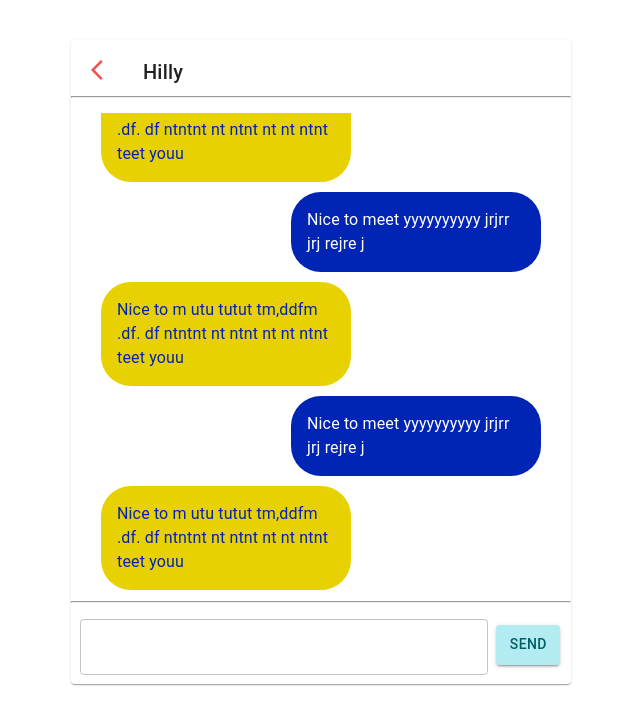
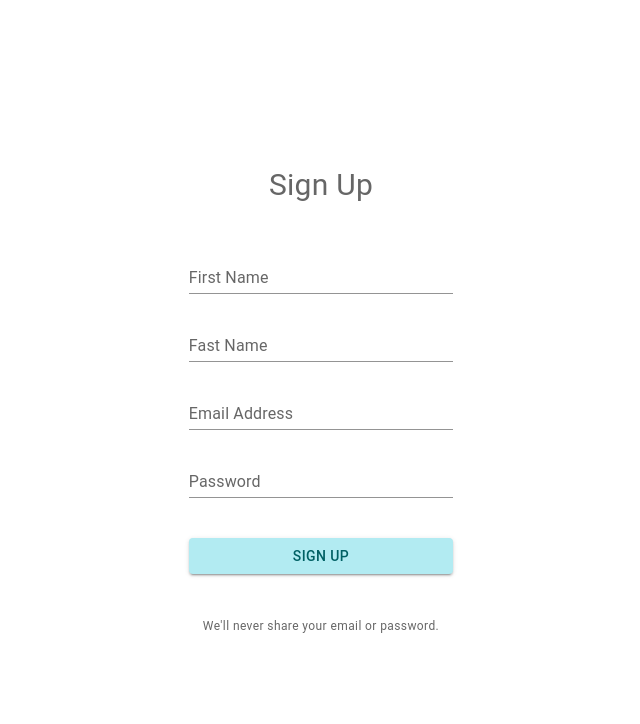
Before and after one commit to P-AnhTrinh/woof, a React (Create React App) app: page / in a window 1280 px wide. Shown: the top 724 px of the page, without its empty margins (319-959 px from the left). Built offline with nearby package versions, Linux system fonts and the light colour scheme.

Commit message:
changeess

```diff
--- a/src/App.js
+++ b/src/App.js
@@ -44,7 +44,7 @@ function App() {
         <Fragment>
 
 
-          <Chat/>
+          <Login/>
 
 
         </Fragment>
```
